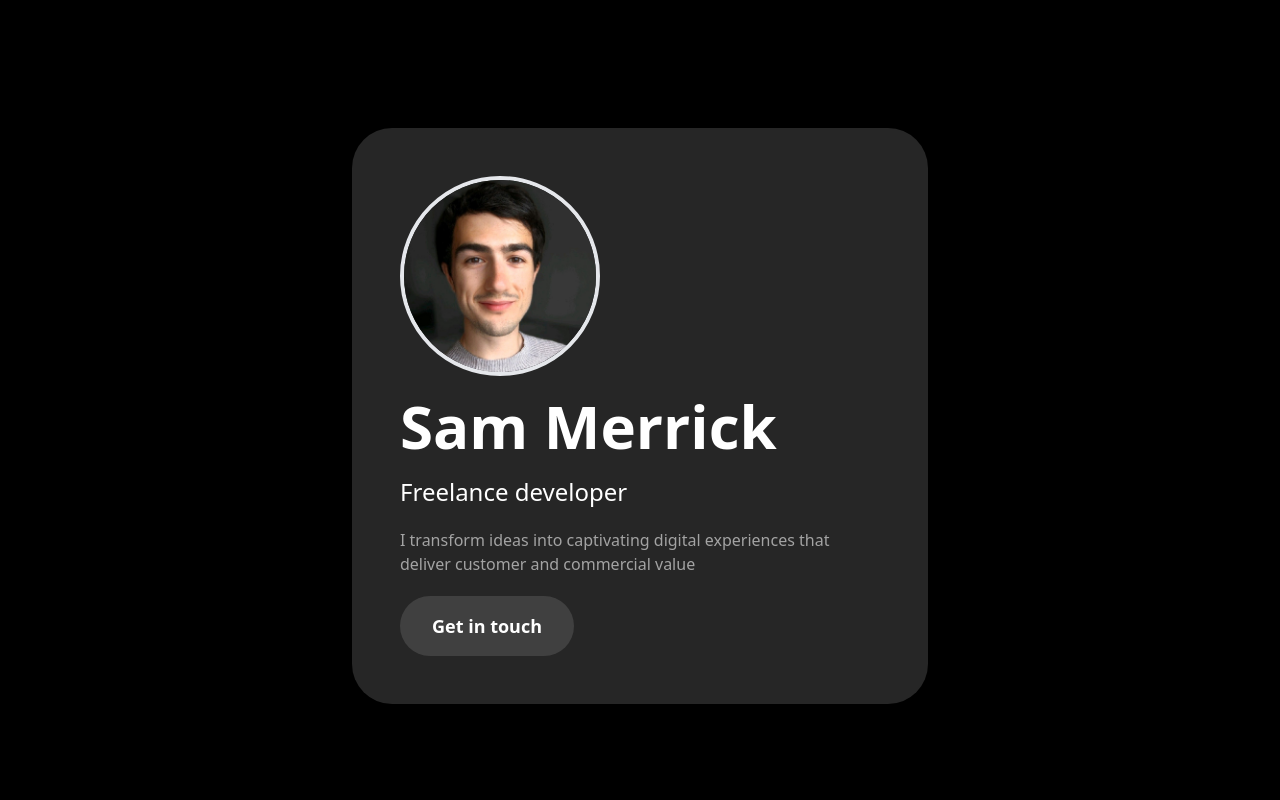
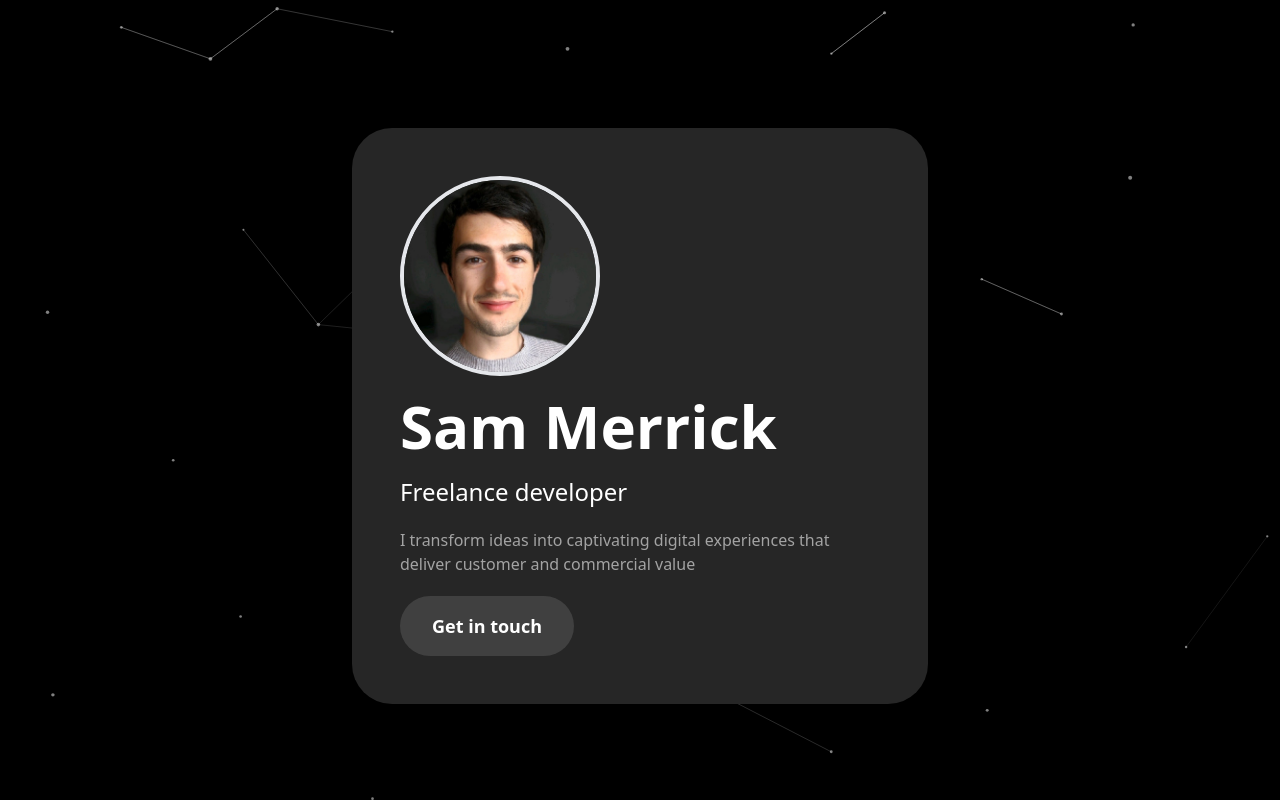
Before and after one commit to SamMerrick/samjmerrick, a Next.js app: page / in a window 1280 px wide. Built offline with nearby package versions, Linux system fonts and the light colour scheme.

Commit message:
Added particlebackground

```diff
--- /dev/null
+++ b/components/particlebackground.tsx
@@ -0,0 +1,116 @@
+import { useCallback } from "react";
+import Particles from "react-particles";
+import type { Container, Engine } from "tsparticles-engine";
+import { loadFull } from "tsparticles";
+
+function ParticleBackground() {
+  const particlesInit = useCallback(async (engine: Engine) => {
+    console.log(engine);
+
+    // you can initialize the tsParticles instance (engine) here, adding custom shapes or presets
+    // this loads the tsparticles package bundle, it's the easiest method for getting everything ready
+    // starting from v2 you can add only the features you need reducing the bundle size
+    await loadFull(engine);
+  }, []);
+
+  const particlesLoaded = useCallback(
+    async (container: Container | undefined) => {
+      await console.log(container);
+    },
+    []
+  );
+
+  return (
+    <Particles
+      id="tsparticles"
+      init={particlesInit}
+      loaded={particlesLoaded}
+      options={{
+        background: {
+          color: {
+            value: "#000000",
+          },
+        },
+        fpsLimit: 120,
+        interactivity: {
+          events: {
+            onClick: {
+              enable: true,
+              mode: "push",
+            },
+            onHover: {
+              enable: true,
+              mode: "repulse",
+            },
+            resize: true,
+          },
+          modes: {
+            push: {
+              quantity: 4,
+            },
+            repulse: {
+              distance: 100,
+              duration: 0.4,
+            },
+          },
+        },
+        particles: {
+          color: {
+            value: "#ffffff",
+          },
+          links: {
+            color: "#ffffff",
+            distance: 150,
+            enable: true,
+            opacity: 0.5,
+            width: 1,
+          },
+          line_linked: {
+            enable: true,
+            distance: 100,
+            color: "random",
+            opacity: 0.4,
+            width: 1,
+            triangles: {
+              enable: true,
+              color: "#ffffff",
+              opacity: 0.1,
+            },
+          },
+          collisions: {
+            enable: true,
+          },
+          move: {
+            direction: "none",
+            enable: true,
+            outModes: {
+              default: "bounce",
+            },
+            random: false,
+            speed: 2,
+            straight: false,
+          },
+          number: {
+            density: {
+              enable: true,
+              area: 800,
+            },
+            value: 30,
+          },
+          opacity: {
+            value: 0.5,
+          },
+          shape: {
+            type: "circle",
+          },
+          size: {
+            value: { min: 1, max: 2 },
+          },
+        },
+        detectRetina: true,
+      }}
+    />
+  );
+}
+
+export default ParticleBackground;
--- a/package.json
+++ b/package.json
@@ -19,7 +19,9 @@
     "postcss": "8.4.22",
     "react": "18.2.0",
     "react-dom": "18.2.0",
+    "react-particles": "^2.9.3",
     "tailwindcss": "3.3.1",
+    "tsparticles": "^2.9.3",
     "typescript": "5.0.4"
   }
 }
--- a/pages/index.tsx
+++ b/pages/index.tsx
@@ -1,11 +1,12 @@
 import { Inter } from "next/font/google";
 import Image from "next/image";
 import Avatar from "../assets/avatar.jpg";
+import ParticleBackground from "@/components/particlebackground";
 
 export default function Home() {
   return (
     <main className="flex min-h-screen flex-col items-center md:pt-32 pt-20 px-3 ">
-      <div className="bg-neutral-800 max-w-xl w-full flex flex-col items-start p-12 rounded-[2.5rem] space-y-5">
+      <div className="bg-neutral-800 max-w-xl w-full flex flex-col items-start p-12 rounded-[2.5rem] space-y-5 z-10">
         <Image
           src={Avatar}
           alt="Avatar"
@@ -26,6 +27,7 @@ export default function Home() {
           Get in touch
         </a>
       </div>
+      <ParticleBackground />
     </main>
   );
 }
```
Also changed, not shown: 1 other file (tests, documents, lock files or other folders).
